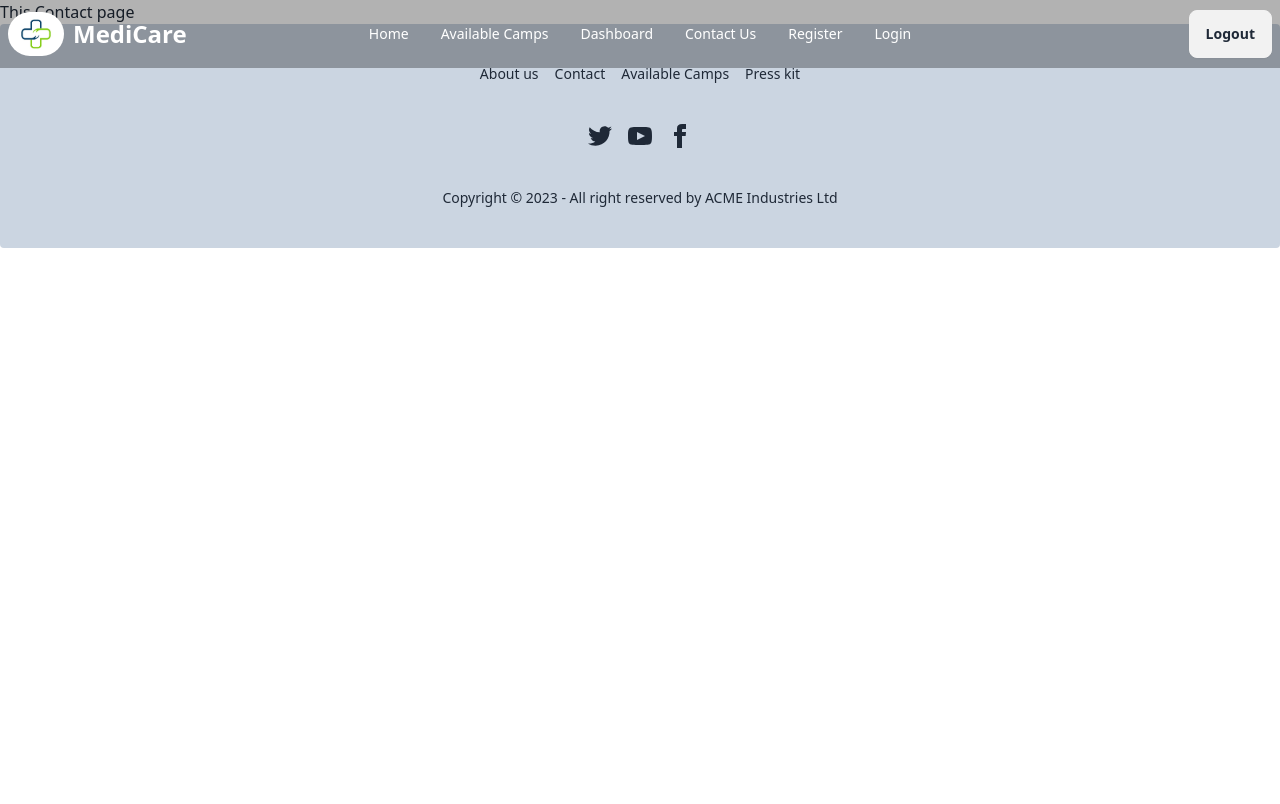
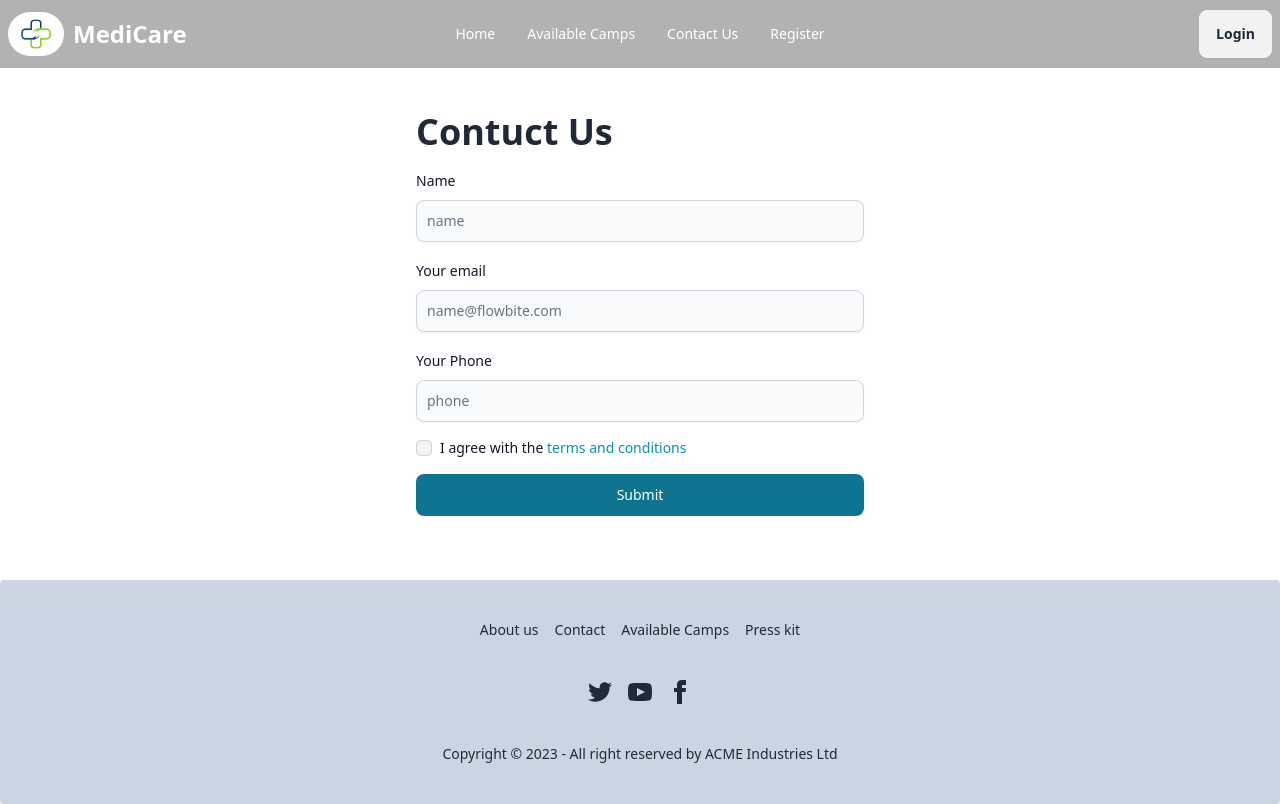
Before and after one commit to siyamar/Medi-Care-Client, a React (Vite) app: page /contactUs in a window 1280 px wide. Built offline with nearby package versions, Linux system fonts and the light colour scheme; no server answers.

Commit message:
added contuct us page

```diff
--- a/src/pages/ContuctUs/ContuctUs.jsx
+++ b/src/pages/ContuctUs/ContuctUs.jsx
@@ -1,9 +1,41 @@
-import React from 'react';
+import { Button, Checkbox, Label, TextInput } from 'flowbite-react';
+import { Link } from 'react-router-dom';
 
 const ContuctUs = () => {
     return (
         <div>
-            <h2>This Contact page</h2>
+            <form className="flex max-w-md flex-col gap-4 mx-auto pt-28 pb-16">
+     <h2 className='text-4xl font-semibold'>Contuct Us</h2>
+     <div>
+        <div className="mb-2 block">
+          <Label htmlFor="name" value="Name" />
+        </div>
+        <TextInput id="name" type="text" placeholder='name' required shadow />
+      </div>
+      <div>
+        <div className="mb-2 block">
+          <Label htmlFor="email2" value="Your email" />
+        </div>
+        <TextInput id="email2" type="email" placeholder="name@flowbite.com" required shadow />
+      </div>
+      <div>
+        <div className="mb-2 block">
+          <Label htmlFor="password2" value="Your Phone" />
+        </div>
+        <TextInput id="password2" type="number" placeholder='phone' required shadow />
+      </div>
+
+      <div className="flex items-center gap-2">
+        <Checkbox id="agree" />
+        <Label htmlFor="agree" className="flex">
+          I agree with the&nbsp;
+          <Link href="#" className="text-cyan-600 hover:underline dark:text-cyan-500">
+            terms and conditions
+          </Link>
+        </Label>
+      </div>
+      <Button type="submit">Submit</Button>
+    </form>
         </div>
     );
 };
--- a/src/pages/Login/Login.jsx
+++ b/src/pages/Login/Login.jsx
@@ -30,7 +30,7 @@ const Login = () => {
         // .then(res=>{
         //   console.log(res.data)
         //   if(res.data.success){
-        //     navigate(location?.state ? location.state : "/");
+            navigate(location?.state ? location.state : "/");
         //   }
         // })
 
--- a/src/pages/Register/Register.jsx
+++ b/src/pages/Register/Register.jsx
@@ -1,13 +1,13 @@
-import { Link, useLocation, useNavigate } from "react-router-dom";
+import { Link, useNavigate } from "react-router-dom";
 // import Navbar from "../shared/Navbar/Navbar";
-import { useContext, useState } from "react";
+import { useState } from "react";
 import Swal from "sweetalert2";
-import { AuthContext } from "../../providers/AuthProvider";
+import useAuth from "../../hooks/useAuth";
 
 const Register = () => {
   const [registerError, setRegisterError] = useState("");
   const navigate = useNavigate();
-  const { createUser, googleSignIn } = useContext(AuthContext);
+  const { createUser, googleSignIn } = useAuth()
 
   const handleRegister = (event) => {
     event.preventDefault();
--- a/src/shared/Navbar/Navbar.jsx
+++ b/src/shared/Navbar/Navbar.jsx
@@ -1,6 +1,7 @@
 import { Link } from "react-router-dom";
 import logo from "../../assets/image/logo7.jpg"
 import useAuth from "../../hooks/useAuth";
+import { Avatar } from "flowbite-react";
 
 const Navbar = () => {
   const { user, logOut } = useAuth();
@@ -20,9 +21,9 @@ const Navbar = () => {
           <li>
             <Link to={"/availableCamps"}>Available Camps</Link>
           </li>
-          <li>
+          {/* <li>
             <Link to={"/dashboard"}>Dashboard</Link>
-          </li>
+          </li> */}
           {
             // user ? 'true' : 'false'
             // user? condition? 'double true' : 'one true' : 'false'
@@ -32,17 +33,18 @@ const Navbar = () => {
             <li>
             <Link to={"/dashboard/adminHome"}>Dashboard</Link>
           </li>}
+          */}
           {
-            user && !isAdmin &&
+            user &&
             <li>
             <Link to={"/dashboard/userHome"}>Dashboard</Link>
-          </li>} */}
+          </li>}
           <li>
             <Link to={"/contactUs"}>Contact Us</Link>
           </li>
-          <li>
+          {!user&& <li>
             <Link to={"register"}>Register</Link>
-          </li>
+          </li>}
           {/* <li>
             <Link to={"/dashboard/cart"}>
               <button className="btn">
@@ -51,7 +53,7 @@ const Navbar = () => {
               </button>
             </Link>
           </li> */}
-          {user ? (
+          {/* {user ? (
             <>
               <button onClick={handleLogout} className="btn btn-ghost">
                 Logout
@@ -63,7 +65,7 @@ const Navbar = () => {
                 <Link to={"login"}>Login</Link>
               </li>
             </>
-          )}
+          )} */}
         </>
       );
     return (
@@ -100,8 +102,21 @@ const Navbar = () => {
         <div className="navbar-center hidden lg:flex">
           <ul className="menu menu-horizontal px-1">{navOptions}</ul>
         </div>
+
         <div className="navbar-end">
-          <a className="btn">Logout</a>
+          {
+            user ?
+            <>
+          <div>
+          <Avatar img={user?.photoURL} className="mr-2" status="online" rounded size={'md'} alt="Profile" />
+          </div>
+            <button onClick={handleLogout} className="btn">Logout</button>
+            </>
+            :
+            <Link to={"login"}>
+              <button className="btn">Login</button>
+              </Link>
+          }
         </div>
       </div>
         </div>
```
